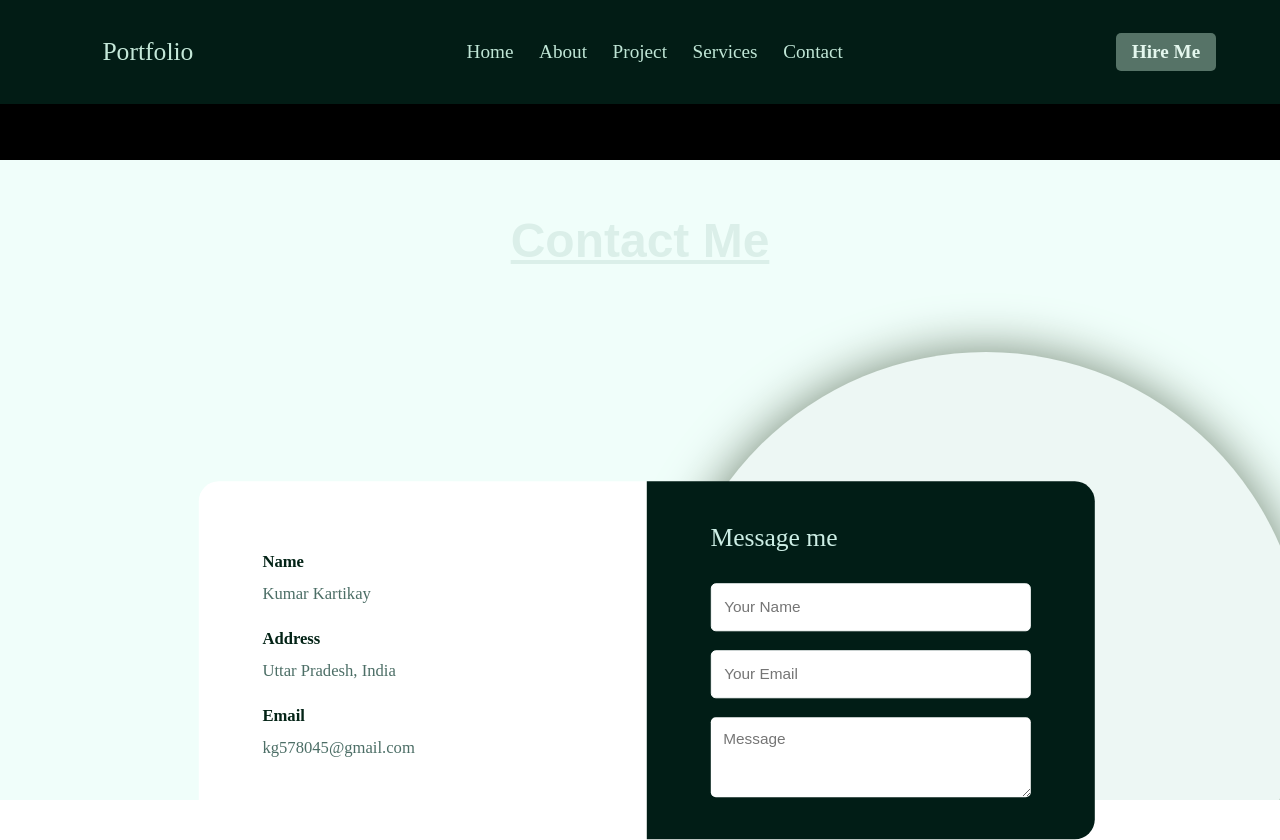
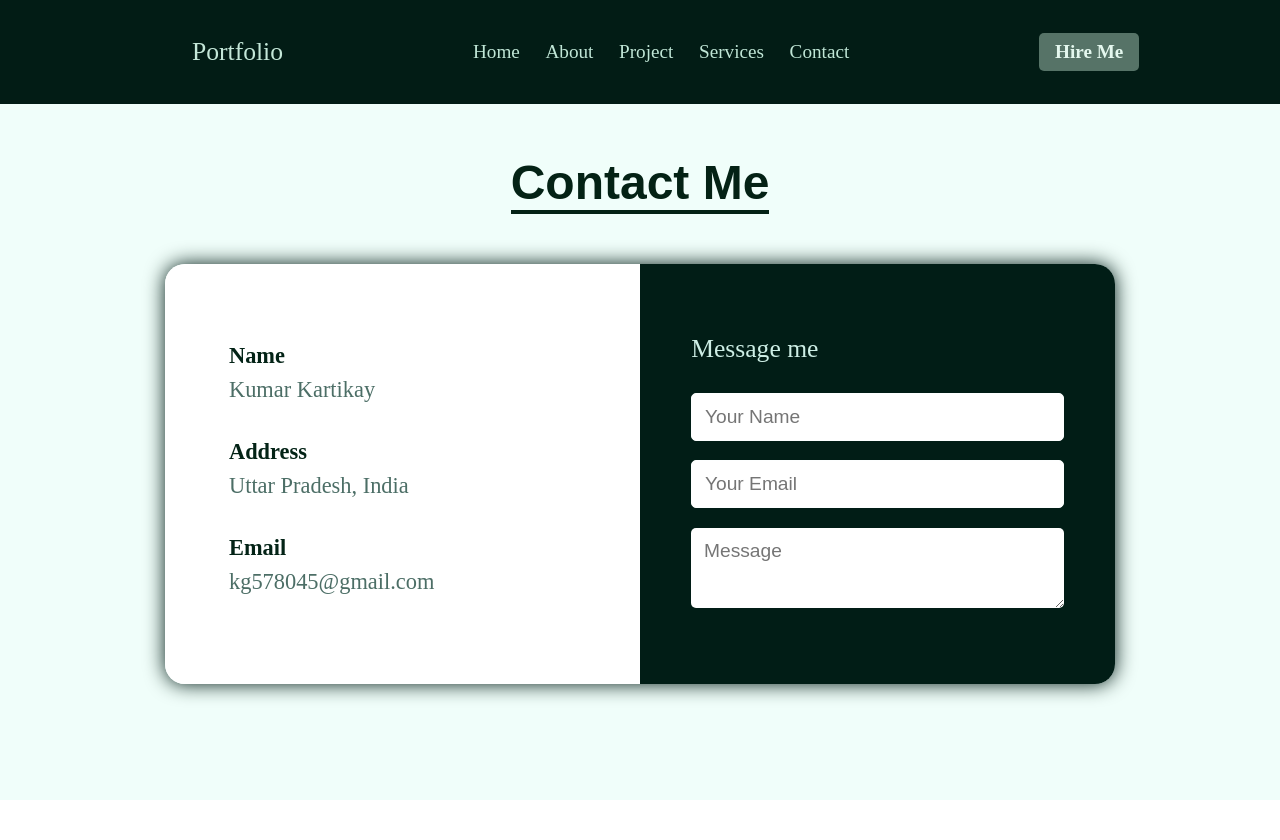
Before and after one commit to Kartikay786/Portfolio, a React (Vite) app: page /contact in a window 1280 px wide. After the commit the page ends 800 px from the top, so only its background shows below. Built offline with nearby package versions, Linux system fonts and the light colour scheme.

Commit message:
changes in reponsive

```diff
--- a/index.html
+++ b/index.html
@@ -13,7 +13,6 @@
       }
       html,body{
         height: 100%;
-        width: 100%;
         overflow-x: hidden;
       }
     </style>
--- a/src/Component/about/about.css
+++ b/src/Component/about/about.css
@@ -18,8 +18,7 @@
     font-family: Arial, Helvetica, sans-serif;
     color:  rgb(4, 34, 21);
     font-weight: 600;
-
-    text-decoration: underline;
+    border-bottom: 4px solid rgb(4, 34, 21) ;
 }
 .container{
     height: 70vh;
@@ -43,6 +42,7 @@
     border-radius: 15px;
     object-fit: cover;
     margin-left: 5vw;
+    object-position: center;
 }
 .aboutright{
     height: 100%;
@@ -89,7 +89,8 @@
     align-items: center;
     justify-content: center;
     width: 100vw;
-    background-color: rgb(1, 29, 22);
+    background-color: rgb(231, 247, 240);
+    /* background-color: rgb(1, 29, 22); */
     padding: 20vh 0;
 }
 .toppage{
@@ -103,7 +104,7 @@
 .toppage h2{
     font-size: 4.5rem;
     font-family: sans-serif;
-    color: rgb(197, 228, 197);
+    color:rgb(1, 29, 22);
     font-weight: 500;
 
 }
@@ -111,8 +112,8 @@
     height: 400px;
     width: 380px;
     border-radius: 50%;
-    background-size: cover;
-    background-position: center;
+  object-fit: cover;
+  object-position: center;
     /* box-shadow: 0px 0px 15px rgb(197, 228, 197); */
 }
 
@@ -121,12 +122,12 @@
     width: 70vw;
     border-radius: 20px;
     border: 1px solid rgb(150, 194, 150);
-    box-shadow: 00px 0px 30px rgb(197, 228, 197);
+    box-shadow: 00px 0px 30px rgb(1, 29, 22);
     padding: 5vw;
 }
 .innerpage p{
     font-size: 1.1rem;
     text-align: center;
-    color:rgb(209, 231, 209) ;
+    color:rgb(1, 29, 22) ;
     font-weight: 100;
 }
--- a/src/Component/contact/contact.css
+++ b/src/Component/contact/contact.css
@@ -1,18 +1,28 @@
 .contactpage{
-    height: 150vh;
+    min-height: 100vh;
     width: 100vw;
     background:rgb(240, 254, 250);
     /* background-color: rgb(231, 247, 240); */
 }
-.contactpage .tittle h2{
-    color: rgb(219, 239, 233);
+.blank{
+    height: 20vh;
+    background-color:rgb(240, 254, 250) ;
 }
 .contactcontainer{
-    height: 30vh;
     width: 100%;
-    /* background-color: black; */
     display: flex;
+    align-items: center;
+    justify-content: center;
     padding: 0 12vw;
+    /* background-color: #fff; */
+}
+.contactcontainer .textbox{
+    height: 420px;
+    border-radius: 20px;
+    width: 950px;
+    /* background-color: rgb(38, 81, 38);   */
+    display: flex;
+    box-shadow: 0px 0px 20px rgb(1, 29, 22); ;
 }
 .mydets{
     height: 100%;
@@ -27,10 +37,20 @@
     padding: 5vw;
 }
 .mydets .text{
-    height: 10vh;
+    height: 12vh;
     display: flex;
     flex-direction: column;
     align-items: flex-start;
+}
+.mydets h2{
+    font-size: 1.4rem;
+    font-weight: 500;
+    line-height: 1.5rem;
+    color: rgb(76, 110, 102);
+}
+.mydets .heading{
+    font-weight: 650;
+    color: rgb(3, 35, 22);
 }
 .form{
     height: 100%;
@@ -41,21 +61,12 @@
     background-color: rgb(1, 29, 22);
     border-top-right-radius: 20px;
     border-bottom-right-radius: 20px;
-    padding: 5vw;
+    padding: 4vw;
 }
 .form h2{
     color: rgb(205, 238, 229);
     font-weight: 400;
-}
-.mydets h2{
-    font-size: 1.3vw;
-    font-weight: 500;
-    line-height: 1.7vw;
-    color: rgb(76, 110, 102);
-}
-.mydets .heading{
-    font-weight: 650;
-    color: rgb(3, 35, 22);
+    font: 1.4rem;
 }
 form{
     height: 30vh;
@@ -70,34 +81,17 @@ input{
     border: none;
     margin-top: 1.5vw;
     padding: 0px 1vw;
-    font-size: 1.2vw;
+    font-size: 1.2rem;
     /* background: rgb(9, 40, 32); */
    color: rgb(230, 251, 245);
     border: 1.5px solid rgb(253, 255, 255);
 }
 textarea{
     height: 10vh;
-    font-size: 1.2vw;
+    font-size: 1.2rem;
     padding: 1vw;
     font-family: Arial, Helvetica, sans-serif;
     margin-top: 1.5vw;
     border: none;
     border-radius: 5px;
 }
-.circle{
-    height: 50vw;
-    width: 50vw;
-    border-radius: 50%;
-    background-color: rgb(237, 247, 244);
-    transform: translate(80%,5%);
-    box-shadow: 0px 0px 50px rgb(115, 135, 115);
-}
-.contactcontainer .textbox{
-    height: 28vw;
-    width: 70vw;
-    /* background-color: rgb(38, 81, 38); */
-    transform: translate(5%,45%);
-    position: absolute;
-    display: flex;
-
-}
--- a/src/Component/contact/contact.jsx
+++ b/src/Component/contact/contact.jsx
@@ -11,8 +11,6 @@ function Contact(){
                 <h2>Contact Me</h2>
             </div>
             <div className="contactcontainer">
-
-                <div className="circle"></div>
                 <div className="textbox">
                      <div className="mydets">
                     <div className="text">
--- a/src/Component/footer/footer.css
+++ b/src/Component/footer/footer.css
@@ -34,7 +34,7 @@ footer h2{
 .staytouch{
     height: 55vh;
     width: 100%;
-    background-color:rgb(248, 255, 252) ;
+    background-color:rgb(231, 247, 240) ;
 }
 .emailbox{
     height: 20vh;
--- a/src/Component/landingpage/landingpage.css
+++ b/src/Component/landingpage/landingpage.css
@@ -2,6 +2,7 @@
 .landingpg{
     max-height: 100vh;
     width: 100%;
+    position: relative;
     background :linear-gradient(rgb(231, 247, 240),rgb(231, 247, 240),white);
 }
 .blank{
--- a/src/Component/landingpage/landingpage.jsx
+++ b/src/Component/landingpage/landingpage.jsx
@@ -6,7 +6,6 @@ import '../responsive.css'
 function Landingpage(){
     return(
         <>
-            <div className="blank"></div>
             <div className='landingpg'>
 
                 <div className="p1container">
@@ -19,7 +18,7 @@ function Landingpage(){
                         </div>
                     </div>
                     <div className="right">
-                        <img src="https://portfolio-sarthak.vercel.app/assets/imgs/man1.png" alt="" />
+                        <img src="https://www.mindmade.in/wp-content/uploads/elementor/thumbs/digital-qlvkx7bp3td8y0h0gexpkzzo66peqjie17u30mmkjs.webp" alt="" />
                     </div>
                 </div>
             </div>
--- a/src/Component/navbar/Navbar.css
+++ b/src/Component/navbar/Navbar.css
@@ -22,8 +22,18 @@ nav{
 }
 .hamburger{
     visibility: hidden;
+    gap: 0.5rem;
+    display: flex;
+    flex-direction: column;
+    justify-content: center;
     height: 0px;
     width: 0px;
+    cursor: pointer;
+    /* background-color: aqua; */
+}
+.hamburger .line{
+    height: 0.2rem;
+    background-color: black;
 }
 .leftelm h2{
     font-size:1.6rem ;
@@ -52,7 +62,19 @@ font-weight: 700;
 color:rgb(228, 247, 238);
 }
 
-.hamburgerpg{
-    height: 20vh;
+.menu{
+    position:relative;
+    top:-10vh;
+    height: 50vh;
+    /* height: 0; */
     background-color: black;
+    z-index: -1;
+    display: flex;
+    align-items: center;
+    justify-content: center;
+    display: none;
 }
+.menu .centerelem{
+    flex-direction: column;
+    align-items: center;
+}
--- a/src/Component/navbar/Navbar.jsx
+++ b/src/Component/navbar/Navbar.jsx
@@ -1,54 +1,45 @@
 import React, { useEffect, useRef,useState } from "react";
 import './Navbar.css'
 import { Link } from "react-router-dom";
-import { gsap } from "gsap/gsap-core";
 import '../responsive.css'
 import Hamburger from 'hamburger-react'
 
 function Navbar(){
 
-    const [isOpen, setOpen] = useState(false)
-    const navref = useRef(null);
+    const [menuview,setMenuview] = useState(false);
 
-    useEffect(()=>{
-            gsap.from(navref.current,{
-                 y:100,
-                duration:1,
-                delay:1,
-            });
 
-    },[]);
     return (
         <>
             <nav>
                 <div className="leftelm">
-                    <h2 ref={navref}>Portfolio</h2>
+                    <h2>Portfolio</h2>
                 </div>
                 <div className="centerelem">
-                    <div className="navelem"  ref={navref}><Link to="/">Home</Link></div>
-                    <div className="navelem" ref={navref}><Link to="/About">About</Link></div>
-                    <div className="navelem" ref={navref}><Link to="/project">Project</Link></div>
-                    <div className="navelem" ref={navref}><Link to="./service">Services</Link></div>
-                    <div className="navelem" ref={navref}><Link to="./Contact">Contact</Link></div>
-
-                    {/* <a href="/">Home</a>
-                    <a href="/about">About</a>
-                    <a href="/project">Project</a>
-                    <a href="/service">Service</a>
-                    <a href="/contact">Contact</a> */}
+                    <div className="navelem" ><Link to="/">Home</Link></div>
+                    <div className="navelem"><Link to="/About">About</Link></div>
+                    <div className="navelem"><Link to="/project">Project</Link></div>
+                    <div className="navelem"><Link to="./service">Services</Link></div>
+                    <div className="navelem"><Link to="./Contact">Contact</Link></div>
                 </div>
 
-
-
                 <div className="rightelem">
-
-                    <div className="hamburger"><Hamburger toggled={isOpen} toggle={setOpen} /></div>
+                    <div className="hamburger" onClick={() => setMenuview(!menuview)}>
+                       <Hamburger/>
+                    </div>
                     <h2>Hire Me</h2>
                 </div>
 
             </nav>
-            <div className="hamburgerpg">
+            <div className= {menuview ? "menu" :  "menu "}>
+                <div className="centerelem">
+                    <div className="navelem" ><Link to="/">Home</Link></div>
+                    <div className="navelem" ><Link to="/About">About</Link></div>
+                    <div className="navelem" ><Link to="/project">Project</Link></div>
+                    <div className="navelem"><Link to="./service">Services</Link></div>
+                    <div className="navelem" ><Link to="./Contact">Contact</Link></div>
 
+                </div>
             </div>
         </>
       )
--- a/src/Component/project/project.css
+++ b/src/Component/project/project.css
@@ -1,14 +1,14 @@
 .projectpage{
     min-height: 100vh;
-    width: 100%;
-    background:linear-gradient(rgb(231, 247, 240),rgb(231, 247, 240),white);
+    /* width: 100%; */
+    background:rgb(231, 247, 240);
 }
 .projectcontainer{
     min-height: 70vh;
+    width: 100%;
     background-color:rgb(231, 247, 240);
-    display: flex;
+    display:inline-flex;
     align-items: center;
-    overflow: hidden;
     gap:2vw;
 }
 
```
Also changed, not shown: src/Component/responsive.css (+62 -54 lines).
